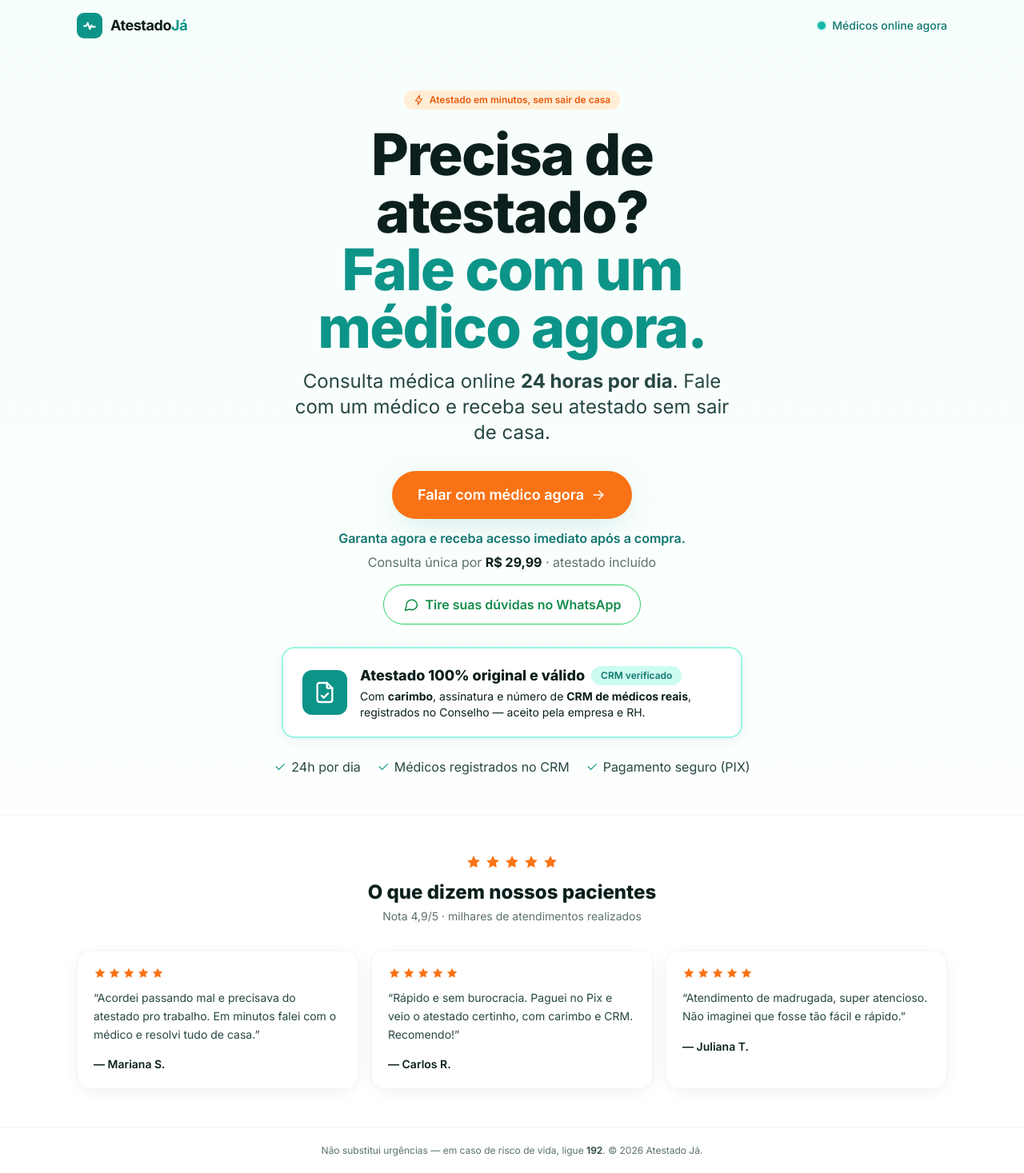
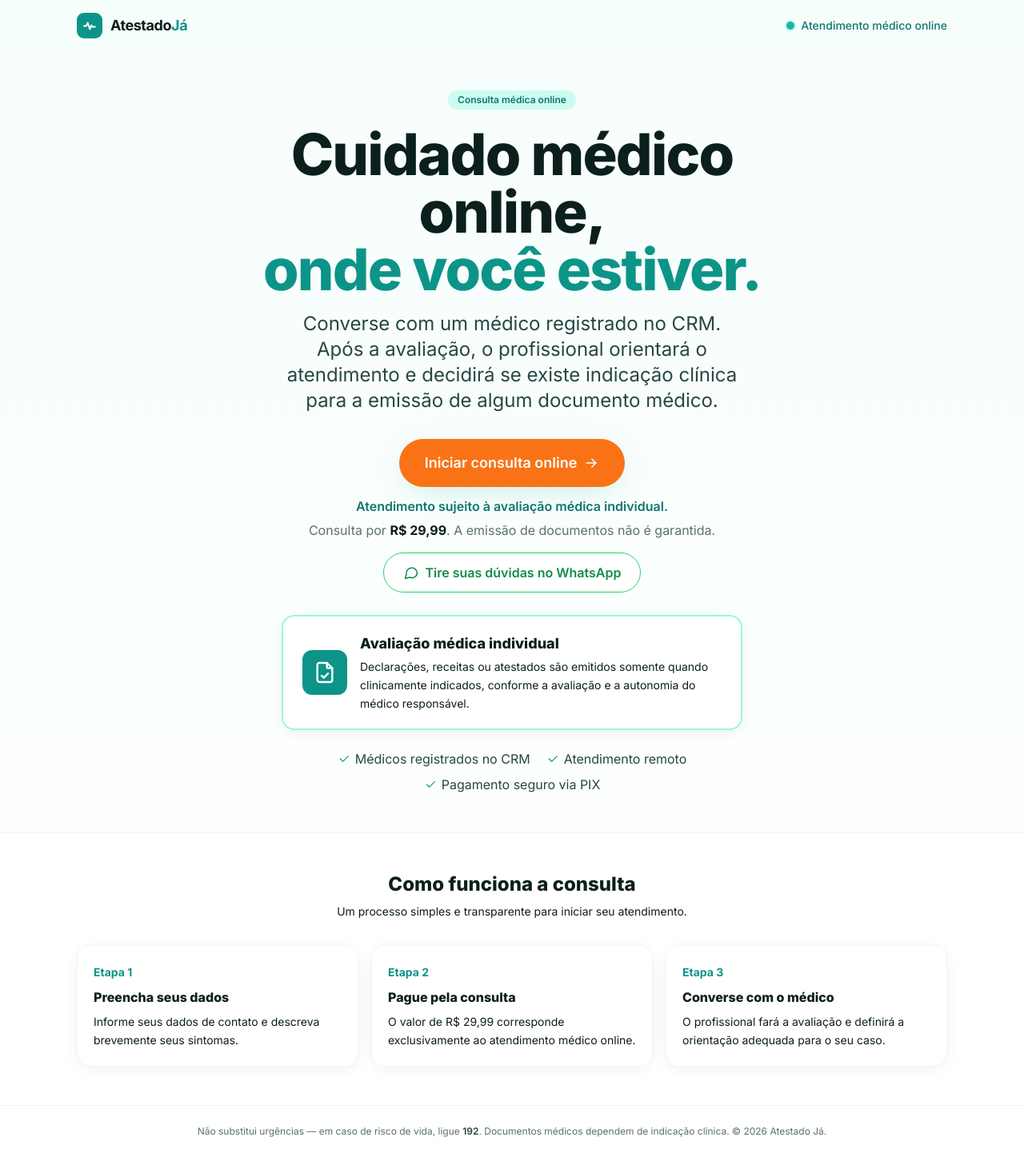
Before and after one commit to ralflundgrenn-spec/medicinalfast, a Next.js app: page / in a window 1280 px wide. Shown: the whole page at 80% size. Built offline with nearby package versions, Linux system fonts and the light colour scheme.

Commit message:
Ajusta comunicação para consulta médica transparente

```diff
--- a/app/page.tsx
+++ b/app/page.tsx
@@ -1,44 +1,38 @@
 import Link from "next/link";
 import {
   ArrowRight,
-  Bolt,
   Chat,
   Check,
   DocCheck,
   LogoMark,
-  Star,
 } from "@/components/icons";
 
-// ⚠️ EXEMPLOS — substitua por feedbacks reais de clientes.
-const FEEDBACKS = [
+const WHATSAPP_DUVIDAS = "5511925478927";
+const MSG_DUVIDAS = "Olá! Queria saber mais sobre a consulta médica online.";
+const LINK_DUVIDAS =
+  "https://wa.me/" +
+  WHATSAPP_DUVIDAS +
+  "?text=" +
+  encodeURIComponent(MSG_DUVIDAS);
+
+const ETAPAS = [
   {
-    nome: "Mariana S.",
-    texto:
-      "Acordei passando mal e precisava do atestado pro trabalho. Em minutos falei com o médico e resolvi tudo de casa.",
+    titulo: "Preencha seus dados",
+    texto: "Informe seus dados de contato e descreva brevemente seus sintomas.",
   },
   {
-    nome: "Carlos R.",
-    texto:
-      "Rápido e sem burocracia. Paguei no Pix e veio o atestado certinho, com carimbo e CRM. Recomendo!",
+    titulo: "Pague pela consulta",
+    texto: "O valor de R$ 29,99 corresponde exclusivamente ao atendimento médico online.",
   },
   {
-    nome: "Juliana T.",
-    texto:
-      "Atendimento de madrugada, super atencioso. Não imaginei que fosse tão fácil e rápido.",
+    titulo: "Converse com o médico",
+    texto: "O profissional fará a avaliação e definirá a orientação adequada para o seu caso.",
   },
 ];
-
-// Número público para dúvidas (mesmo do médico), com DDI 55
-const WHATSAPP_DUVIDAS = "5511925478927";
-const MSG_DUVIDAS = "Olá! Queria saber mais sobre os serviços médicos.";
-const LINK_DUVIDAS = `https://wa.me/${WHATSAPP_DUVIDAS}?text=${encodeURIComponent(
-  MSG_DUVIDAS,
-)}`;
 
 export default function HomePage() {
   return (
     <div className="flex min-h-screen flex-col bg-gradient-to-b from-brand-50/60 to-white">
-      {/* Header slim */}
       <header className="border-b border-slate-100/80">
         <div className="container-page flex h-16 items-center justify-between">
           <div className="flex items-center gap-2.5">
@@ -49,49 +43,45 @@ export default function HomePage() {
           </div>
           <span className="flex items-center gap-2 text-sm font-medium text-brand-700">
             <span className="live-dot" />
-            Médicos online agora
+            Atendimento médico online
           </span>
         </div>
       </header>
 
-      {/* Herói centrado — cabe num ecrã */}
       <main className="container-page flex flex-1 flex-col items-center justify-center py-12 text-center">
         <div className="animate-fade-up flex max-w-2xl flex-col items-center">
-          <div className="badge bg-urgency-100 text-urgency-600">
-            <Bolt className="h-3.5 w-3.5" />
-            Atestado em minutos, sem sair de casa
+          <div className="badge bg-brand-100 text-brand-700">
+            Consulta médica online
           </div>
 
           <h1 className="mt-5 text-4xl font-extrabold leading-[1.08] tracking-tight text-ink-900 sm:text-5xl lg:text-7xl">
-            Precisa de atestado?
+            Cuidado médico online,
             <br />
-            <span className="text-brand-600">Fale com um médico agora.</span>
+            <span className="text-brand-600">onde você estiver.</span>
           </h1>
 
-          <p className="mt-4 max-w-lg text-lg leading-relaxed text-ink-700 lg:max-w-xl lg:text-2xl">
-            Consulta médica online <strong>24 horas por dia</strong>. Fale com um
-            médico e receba seu atestado sem sair de casa.
+          <p className="mt-4 max-w-xl text-lg leading-relaxed text-ink-700 lg:text-2xl">
+            Converse com um médico registrado no CRM. Após a avaliação, o
+            profissional orientará o atendimento e decidirá se existe indicação
+            clínica para a emissão de algum documento médico.
           </p>
 
-          {/* O único botão — centrado, no topo */}
           <div className="mt-8">
             <Link
               href="/agendar"
               className="btn-primary text-base lg:!px-8 lg:!py-4 lg:text-lg"
             >
-              Falar com médico agora
+              Iniciar consulta online
               <ArrowRight className="h-4 w-4 lg:h-5 lg:w-5" />
             </Link>
             <p className="mt-3 text-sm font-semibold text-brand-700 lg:text-base">
-              Garanta agora e receba acesso imediato após a compra.
+              Atendimento sujeito à avaliação médica individual.
             </p>
             <p className="mt-1.5 text-sm text-ink-500 lg:text-base">
-              Consulta única por{" "}
-              <strong className="text-ink-900">R$ 29,99</strong> · atestado
-              incluído
+              Consulta por <strong className="text-ink-900">R$ 29,99</strong>.
+              A emissão de documentos não é garantida.
             </p>
 
-            {/* Botão secundário — dúvidas no WhatsApp */}
             <a
               href={LINK_DUVIDAS}
               target="_blank"
@@ -103,85 +93,69 @@ export default function HomePage() {
             </a>
           </div>
 
-          {/* Selo de confiança — bem visível */}
-          <div className="mt-7 flex w-full max-w-md items-center gap-3 rounded-2xl border-2 border-brand-200 bg-white px-5 py-4 shadow-card lg:max-w-xl lg:gap-4 lg:px-6 lg:py-5">
-            <div className="flex h-12 w-12 shrink-0 items-center justify-center rounded-xl bg-brand-600 text-white lg:h-14 lg:w-14">
-              <DocCheck className="h-7 w-7 lg:h-8 lg:w-8" />
+          <div className="mt-7 flex w-full max-w-xl items-center gap-4 rounded-2xl border-2 border-brand-200 bg-white px-6 py-5 shadow-card">
+            <div className="flex h-14 w-14 shrink-0 items-center justify-center rounded-xl bg-brand-600 text-white">
+              <DocCheck className="h-8 w-8" />
             </div>
             <div className="text-left">
-              <p className="flex flex-wrap items-center gap-x-2 gap-y-1 text-sm font-extrabold text-ink-900 lg:text-lg">
-                Atestado 100% original e válido
-                <span className="badge bg-brand-100 text-brand-700">
-                  CRM verificado
-                </span>
+              <p className="text-lg font-extrabold text-ink-900">
+                Avaliação médica individual
               </p>
-              <p className="mt-0.5 text-xs leading-relaxed text-ink-600 lg:text-sm">
-                Com <strong>carimbo</strong>, assinatura e número de{" "}
-                <strong>CRM de médicos reais</strong>, registrados no Conselho —
-                aceito pela empresa e RH.
+              <p className="mt-1 text-sm leading-relaxed text-ink-600">
+                Declarações, receitas ou atestados são emitidos somente quando
+                clinicamente indicados, conforme a avaliação e a autonomia do
+                médico responsável.
               </p>
             </div>
           </div>
 
-          {/* Micro-provas numa linha */}
           <div className="mt-6 flex flex-wrap items-center justify-center gap-x-5 gap-y-2 text-sm text-ink-700 lg:text-base">
             <span className="inline-flex items-center gap-1.5">
-              <Check className="h-4 w-4 text-brand-600" /> 24h por dia
+              <Check className="h-4 w-4 text-brand-600" /> Médicos registrados no CRM
             </span>
             <span className="inline-flex items-center gap-1.5">
-              <Check className="h-4 w-4 text-brand-600" /> Médicos registrados no
-              CRM
+              <Check className="h-4 w-4 text-brand-600" /> Atendimento remoto
             </span>
             <span className="inline-flex items-center gap-1.5">
-              <Check className="h-4 w-4 text-brand-600" /> Pagamento seguro (PIX)
+              <Check className="h-4 w-4 text-brand-600" /> Pagamento seguro via PIX
             </span>
           </div>
         </div>
       </main>
 
-      {/* Feedbacks / avaliações */}
       <section className="border-t border-slate-100 bg-white">
         <div className="container-page py-12">
-          <div className="mb-8 flex flex-col items-center text-center">
-            <div className="flex items-center gap-1 text-urgency-500">
-              {Array.from({ length: 5 }).map((_, i) => (
-                <Star key={i} className="h-5 w-5" />
-              ))}
-            </div>
-            <h2 className="mt-3 text-xl font-extrabold text-ink-900 sm:text-2xl">
-              O que dizem nossos pacientes
+          <div className="mb-8 text-center">
+            <h2 className="text-2xl font-extrabold text-ink-900">
+              Como funciona a consulta
             </h2>
-            <p className="mt-1 text-sm text-ink-500">
-              Nota 4,9/5 · milhares de atendimentos realizados
+            <p className="mt-2 text-sm text-ink-600">
+              Um processo simples e transparente para iniciar seu atendimento.
             </p>
           </div>
-
           <div className="grid gap-4 md:grid-cols-3">
-            {FEEDBACKS.map((f) => (
-              <figure key={f.nome} className="card p-5 text-left">
-                <div className="flex gap-0.5 text-urgency-500">
-                  {Array.from({ length: 5 }).map((_, i) => (
-                    <Star key={i} className="h-4 w-4" />
-                  ))}
-                </div>
-                <blockquote className="mt-3 text-sm leading-relaxed text-ink-700">
-                  “{f.texto}”
-                </blockquote>
-                <figcaption className="mt-4 text-sm font-semibold text-ink-900">
-                  — {f.nome}
-                </figcaption>
-              </figure>
+            {ETAPAS.map((etapa, index) => (
+              <div key={etapa.titulo} className="card p-5 text-left">
+                <span className="text-sm font-bold text-brand-600">
+                  Etapa {index + 1}
+                </span>
+                <h3 className="mt-2 font-extrabold text-ink-900">
+                  {etapa.titulo}
+                </h3>
+                <p className="mt-2 text-sm leading-relaxed text-ink-600">
+                  {etapa.texto}
+                </p>
+              </div>
             ))}
           </div>
         </div>
       </section>
 
-      {/* Rodapé de uma linha */}
       <footer className="border-t border-slate-100">
-        <div className="container-page flex h-14 items-center justify-center text-center text-xs text-ink-500">
+        <div className="container-page flex min-h-16 items-center justify-center py-3 text-center text-xs text-ink-500">
           Não substitui urgências — em caso de risco de vida, ligue&nbsp;
-          <span className="font-semibold text-ink-700">192</span>. ©{" "}
-          {new Date().getFullYear()} Atestado Já.
+          <span className="font-semibold text-ink-700">192</span>. Documentos
+          médicos dependem de indicação clínica. © {new Date().getFullYear()} Atestado Já.
         </div>
       </footer>
     </div>
```
